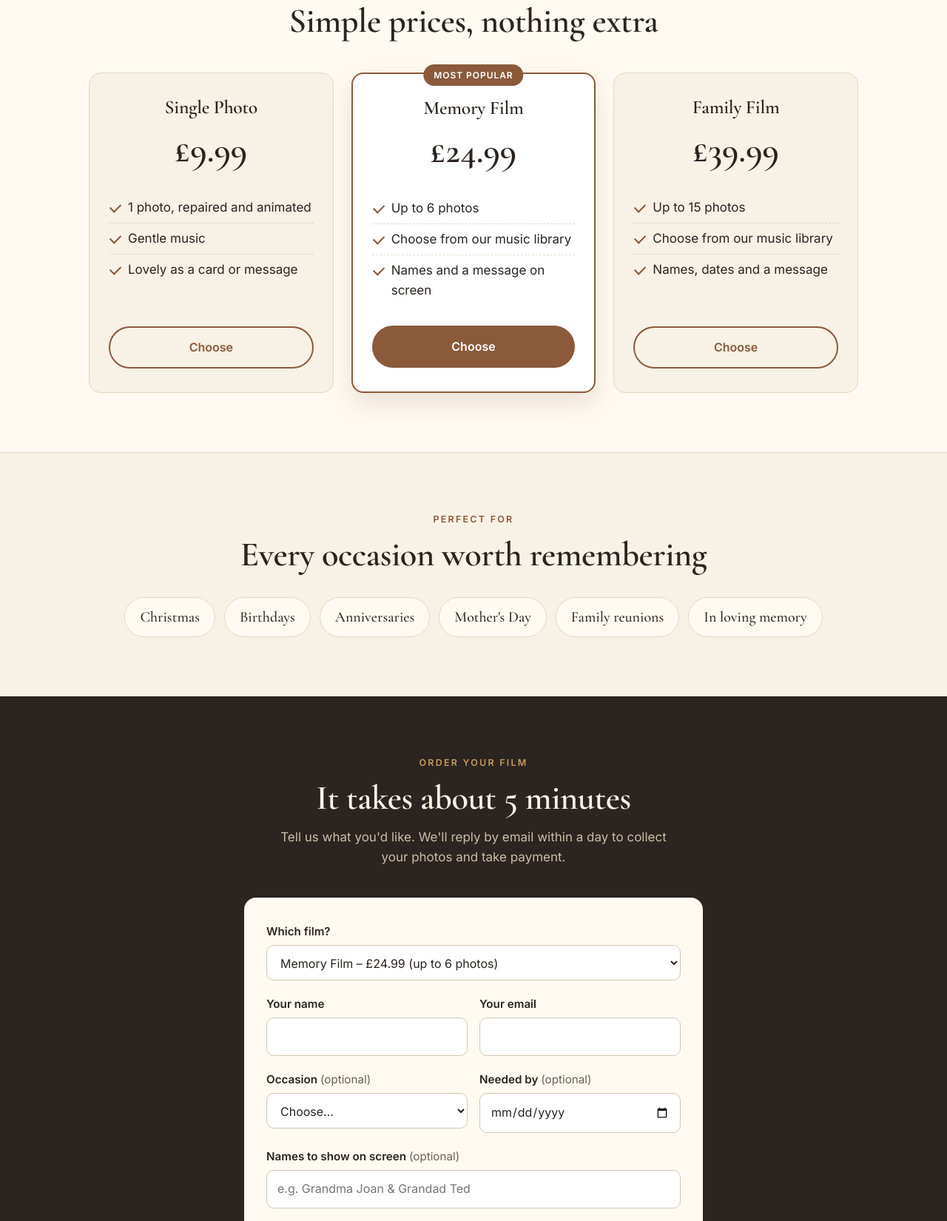
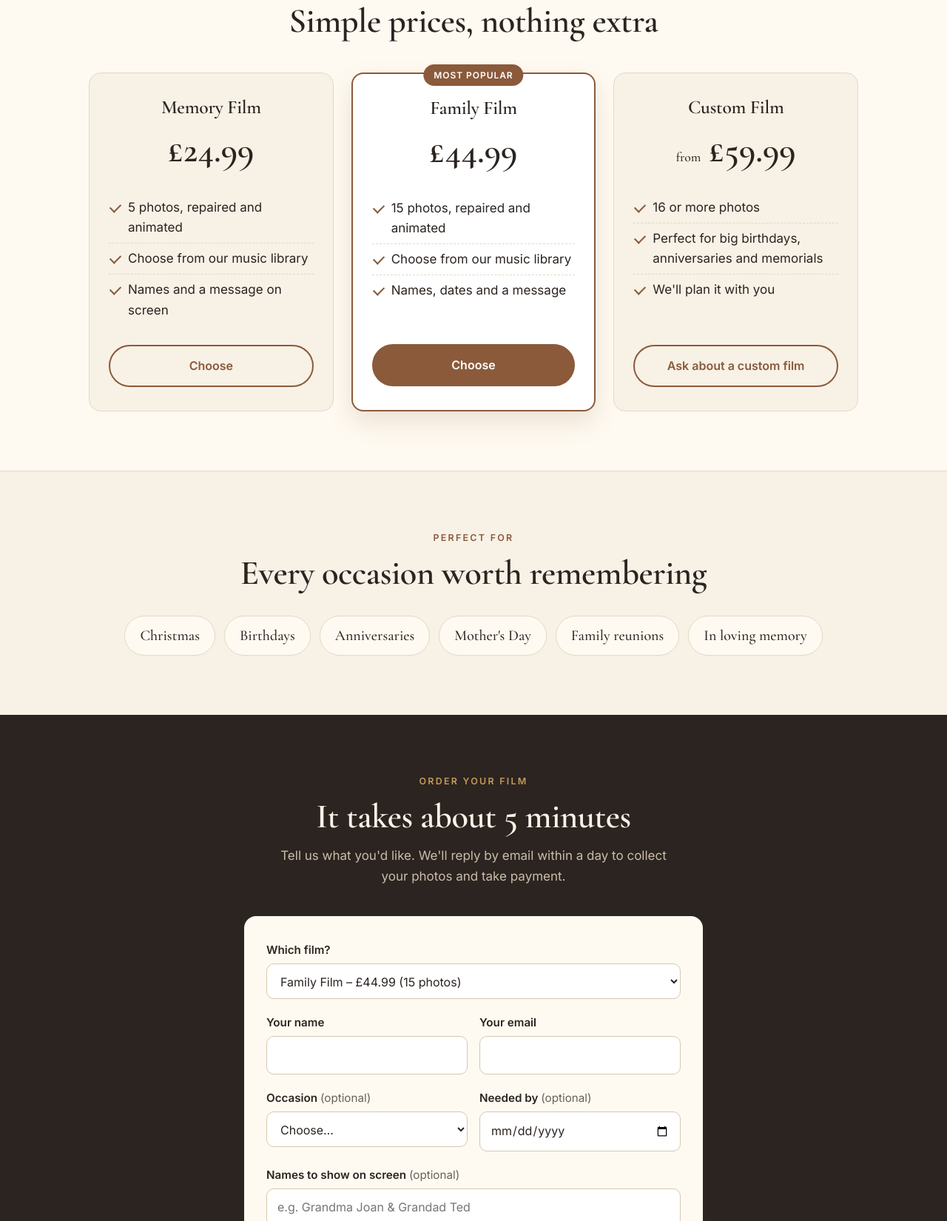
Before and after one commit to thememoryprojectuk/the-memory-project, a plain HTML site: page index.html in a window 1280 px wide. Shown: the part 2214-3864 px from the top of the page at 74% size. Drawn offline with Linux system fonts and the light colour scheme.

Commit message:
Add files via upload

```diff
--- a/index.html
+++ b/index.html
@@ -194,7 +194,7 @@ footer p{color:var(--muted);font-size:.95rem}
     <p class="eyebrow">How it works</p>
     <h2>Three simple steps</h2>
     <div class="steps">
-      <div class="step"><div class="n">1</div><h3>Choose your photos</h3><p>Pick up to 15 favourites. A photo of a photo, taken on your phone, is fine.</p></div>
+      <div class="step"><div class="n">1</div><h3>Choose your photos</h3><p>Pick your favourite family photos. A photo of a photo, taken on your phone, is fine.</p></div>
       <div class="step"><div class="n">2</div><h3>We bring them to life</h3><p>Each photo is repaired, gently animated and set to music, with names and a message of your choosing.</p></div>
       <div class="step"><div class="n">3</div><h3>Your film arrives by email</h3><p>Within 5 days. Watch it on a phone, tablet or TV, and share it with the whole family.</p></div>
     </div>
@@ -207,23 +207,23 @@ footer p{color:var(--muted);font-size:.95rem}
     <h2>Simple prices, nothing extra</h2>
     <div class="plans">
       <div class="plan">
-        <h3>Single Photo</h3>
-        <div class="price">£9.99</div>
-        <ul><li>1 photo, repaired and animated</li><li>Gentle music</li><li>Lovely as a card or message</li></ul>
-        <a href="#order" class="btn ghost" data-plan="Single Photo – £9.99">Choose</a>
+        <h3>Memory Film</h3>
+        <div class="price">£24.99</div>
+        <ul><li>5 photos, repaired and animated</li><li>Choose from our music library</li><li>Names and a message on screen</li></ul>
+        <a href="#order" class="btn ghost" data-plan="Memory Film – £24.99">Choose</a>
       </div>
       <div class="plan pop">
         <span class="badge">Most popular</span>
-        <h3>Memory Film</h3>
-        <div class="price">£24.99</div>
-        <ul><li>Up to 6 photos</li><li>Choose from our music library</li><li>Names and a message on screen</li></ul>
-        <a href="#order" class="btn" data-plan="Memory Film – £24.99">Choose</a>
+        <h3>Family Film</h3>
+        <div class="price">£44.99</div>
+        <ul><li>15 photos, repaired and animated</li><li>Choose from our music library</li><li>Names, dates and a message</li></ul>
+        <a href="#order" class="btn" data-plan="Family Film – £44.99">Choose</a>
       </div>
       <div class="plan">
-        <h3>Family Film</h3>
-        <div class="price">£39.99</div>
-        <ul><li>Up to 15 photos</li><li>Choose from our music library</li><li>Names, dates and a message</li></ul>
-        <a href="#order" class="btn ghost" data-plan="Family Film – £39.99">Choose</a>
+        <h3>Custom Film</h3>
+        <div class="price"><span style="font-size:1.1rem;font-weight:500">from</span> £59.99</div>
+        <ul><li>16 or more photos</li><li>Perfect for big birthdays, anniversaries and memorials</li><li>We'll plan it with you</li></ul>
+        <a href="#order" class="btn ghost" data-plan="Custom Film – from £59.99">Ask about a custom film</a>
       </div>
     </div>
   </div>
@@ -250,9 +250,9 @@ footer p{color:var(--muted);font-size:.95rem}
       <div class="field">
         <label for="plan">Which film?</label>
         <select id="plan" name="plan" required>
-          <option value="Single Photo – £9.99">Single Photo – £9.99 (1 photo)</option>
-          <option value="Memory Film – £24.99" selected>Memory Film – £24.99 (up to 6 photos)</option>
-          <option value="Family Film – £39.99">Family Film – £39.99 (up to 15 photos)</option>
+          <option value="Memory Film – £24.99">Memory Film – £24.99 (5 photos)</option>
+          <option value="Family Film – £44.99" selected>Family Film – £44.99 (15 photos)</option>
+          <option value="Custom Film – from £59.99">Custom Film – from £59.99 (16+ photos, we'll send a quote)</option>
         </select>
       </div>
       <div class="row">
@@ -271,7 +271,7 @@ footer p{color:var(--muted);font-size:.95rem}
         <select id="music" name="music">
           <option>Gentle piano</option><option>Warm strings</option><option>Acoustic guitar</option><option>Nostalgic 1950s–60s style</option><option>Uplifting and joyful</option><option>Soft and reflective (in loving memory)</option>
         </select>
-        <p class="hint">All our music is licensed for your film. Single Photo films use gentle piano.</p></div>
+        <p class="hint">All our music is licensed for your film.</p></div>
       <div class="note">After you send this, we'll email you within a day. Just reply with your photos attached and we'll send a payment link. Your film arrives within 5 days of that.</div>
       <label class="check"><input type="checkbox" name="photo-permission" value="yes" required><span>I'm 18 or over. My photos are of my own family or friends (no celebrities or strangers), and I own them or have permission to use them.</span></label>
       <label class="check"><input type="checkbox" name="terms-and-start-now" value="yes" required><span>I agree to the <a href="/terms.html" target="_blank">Terms</a> and have read the <a href="/privacy.html" target="_blank">Privacy Policy</a>. I ask you to start my film straight away, and understand I lose my right to cancel once it's finished.</span></label>
```
